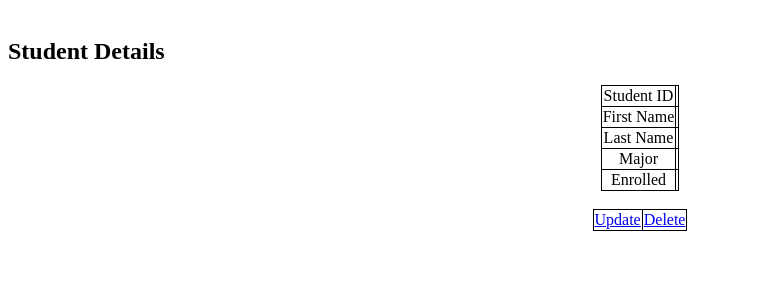
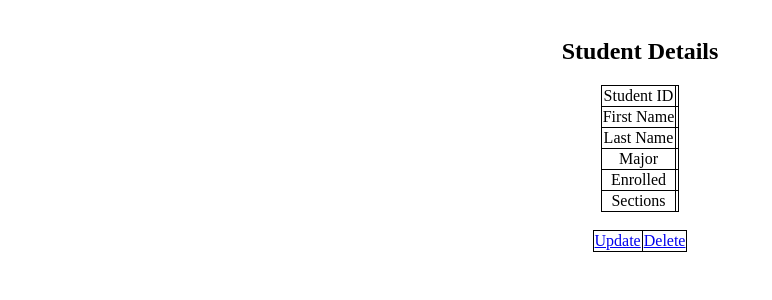
Before and after one commit to gerald-guerrero/student_enrollment, a Django app: template myproject/templates/student_records/student_detail.html in a window 1280 px wide. Shown: the part 98-398 px from the top of the page, without its empty margins (0-772 px from the left). Run offline with Django 5.2, Linux system fonts and the light colour scheme; the template is opened without the code that fills it, so the values that code supplies are empty.

Commit message:
add context and improve styling for student views

```diff
--- a/myproject/myapp/static/style.css
+++ b/myproject/myapp/static/style.css
@@ -5,3 +5,7 @@ table, th, td {
     margin-right: auto;
     text-align: center;
 }
+
+h2, form {
+    text-align: center;
+}
--- a/myproject/templates/student_records/student_detail.html
+++ b/myproject/templates/student_records/student_detail.html
@@ -22,8 +22,16 @@
             <td>Enrolled</td>
             <td>{{student.semester_enrolled}} {{student.year_enrolled}}</td>
         </tr>
+        <tr>
+            <td>Sections</td>
+            <td>
+                {% for section in student.sections.all %}
+                    {{ section }}
+                    <br>
+                {% endfor %}
+            </td>
+        </tr>
     </table>
-
     <br>
     <table>
         <tr>
--- a/myproject/templates/student_records/student_form.html
+++ b/myproject/templates/student_records/student_form.html
@@ -1,7 +1,6 @@
 {% extends "base.html" %}
 {% block content %}
-    <h2>New Student</h2>
-
+    <h2>{{ title }}</h2>
     <form method="post">
         {% csrf_token %}
         {{ form.as_p }}
```
Also changed, not shown: myproject/student_records/views.py (+12 -0 lines).
